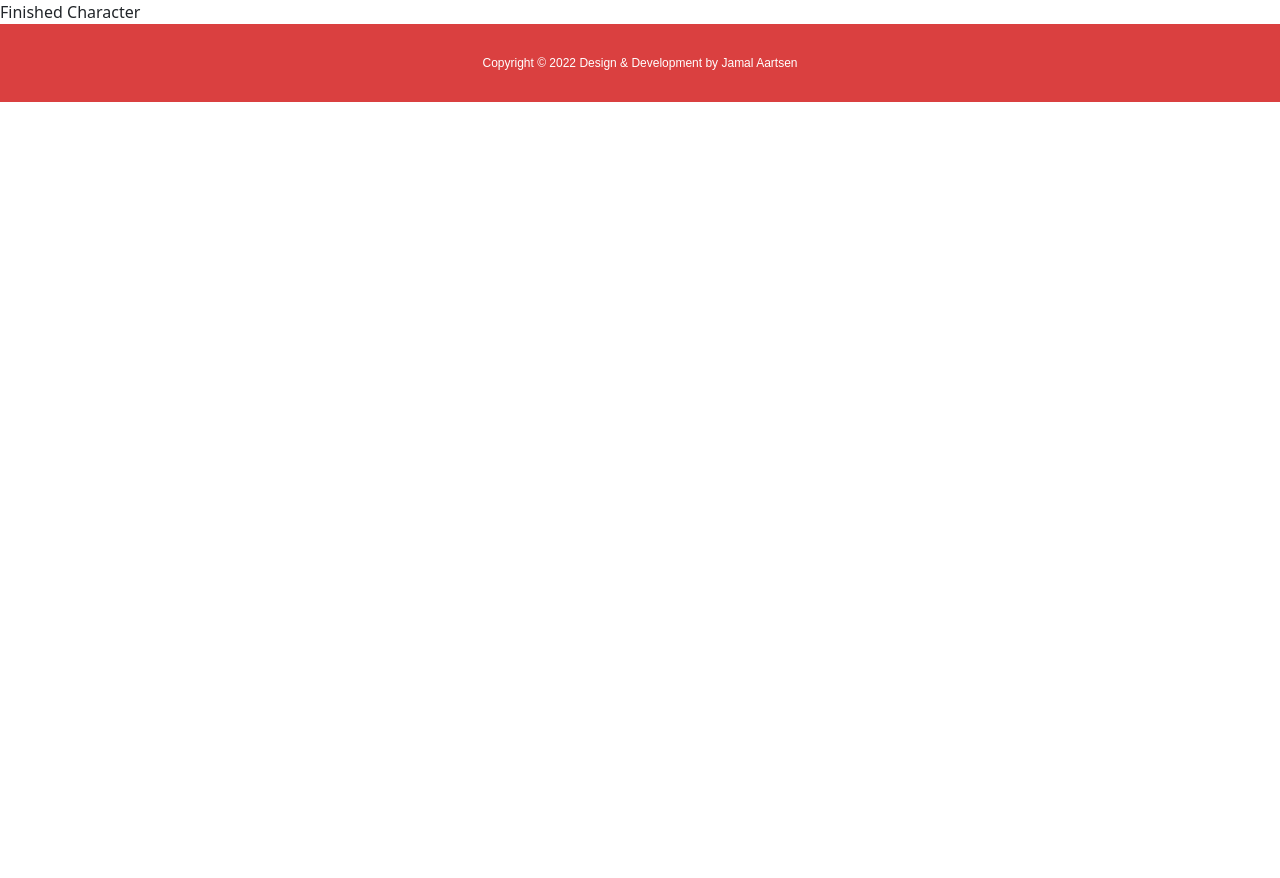
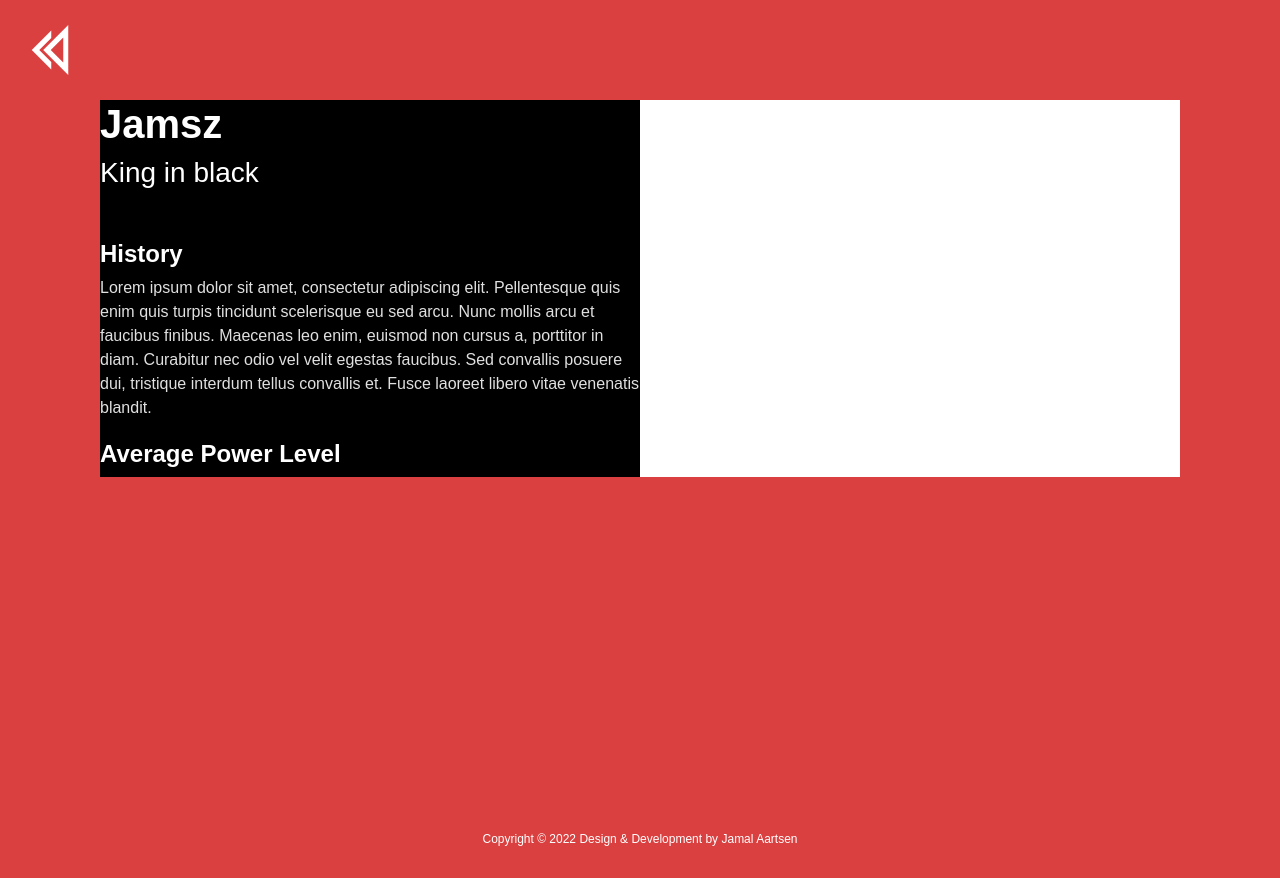
Before and after one commit to JamalAartsen/Herofy, a Next.js app: page /finished-character in a window 1280 px wide. Before the commit the page ends 800 px from the top, so only its background shows below. Built offline with nearby package versions, Linux system fonts and the light colour scheme.

Commit message:
Create part of finished character page

```diff
--- a/components/Utils/ArrowBack.js
+++ b/components/Utils/ArrowBack.js
@@ -1,11 +1,14 @@
 import Image from "next/image"
 import Styles from "../../styles/ArrowBack.module.css"
 import BackArrow from "../../public/images/BackArrow.svg"
+import Link from "next/link"
 
-export default function ArrowBack() {
+export default function ArrowBack(props) {
     return (
         <div className={Styles.arrowBackContainer}>
-            <Image height="50" width="50" src={BackArrow} alt="Back arrow" />
+            <Link href={props.link}>
+                <Image height="50" width="50" src={BackArrow} alt="Back arrow" />
+            </Link>
         </div>
     )
 }
--- /dev/null
+++ b/components/Utils/PowerLevel.js
@@ -0,0 +1,9 @@
+import Styles from "../../styles/PowerLevel.module.css"
+
+export default function PowerLevel(props) {
+    return (
+        <div>
+            <h4 className={Styles.title}>{props.title}</h4>
+        </div>
+    )
+}
--- a/pages/create-character.js
+++ b/pages/create-character.js
@@ -5,11 +5,12 @@ import ArrowBack from "../components/Utils/ArrowBack"
 import Ranger from "../components/Utils/ranger"
 import CharacterButton from "../components/Utils/CharacterButton"
 import Form from 'react-bootstrap/Form';
+import Link from "next/link"
 
 export default function CreateCharacter() {
     return (
         <div className={Styles.container}>
-            <ArrowBack />
+            <ArrowBack link="/" />
             <h1 className={Styles.title}>Create Character</h1>
             <div className={Styles.indsideContainer}>
                 <Container fluid>
@@ -33,7 +34,7 @@ export default function CreateCharacter() {
                     </Row>
                 </Container>
             </div>
-            <button className={Styles.generateBtn}>Generate</button>
+            <Link href="/finished-character"><button className={Styles.generateBtn}>Generate</button></Link>
         </div>
     )
 }
--- a/pages/finished-character.js
+++ b/pages/finished-character.js
@@ -1,9 +1,23 @@
 import Styles from "../styles/FinishedCharacter.module.css"
+import ArrowBack from "../components/Utils/ArrowBack"
+import PowerLevel from "../components/Utils/PowerLevel"
 
 export default function FinishedCharacter() {
     return (
-        <div>
-            Finished Character
+        <div className={Styles.container}>
+            <ArrowBack link="/" />
+            <div className={Styles.insideContainer}>
+                <div className={Styles.leftContainer}>
+                    <h1 className={Styles.name}>Jamsz</h1>
+                    <h3 className={Styles.alias}>King in black</h3>
+                    <h4 className={Styles.h4}>History</h4>
+                    <p className={Styles.history}>Lorem ipsum dolor sit amet, consectetur adipiscing elit. Pellentesque quis enim quis turpis tincidunt scelerisque eu sed arcu. Nunc mollis arcu et faucibus finibus. Maecenas leo enim, euismod non cursus a, porttitor in diam. Curabitur nec odio vel velit egestas faucibus. Sed convallis posuere dui, tristique interdum tellus convallis et. Fusce laoreet libero vitae venenatis blandit.</p>
+                    <PowerLevel title="Average Power Level" level="7"/>
+                </div>
+                <div className={Styles.rightContainer}>
+
+                </div>
+            </div>
         </div>
     )
 }
--- a/styles/ArrowBack.module.css
+++ b/styles/ArrowBack.module.css
@@ -4,4 +4,5 @@
     position: absolute;
     top: 25px;
     left: 25px;
+    cursor: pointer;
 }
--- a/styles/FinishedCharacter.module.css
+++ b/styles/FinishedCharacter.module.css
@@ -0,0 +1,45 @@
+.container {
+    background-color: #DA4040;
+    min-height: 100vh;
+    font-family: montserrat, sans-serif;
+    padding-top: 100px;
+    padding-bottom: 100px;
+}
+
+.insideContainer {
+    display: flex;
+    margin-left: 100px;
+    margin-right: 100px;
+}
+
+.leftContainer {
+    flex: 1;
+    background-color: #000;
+}
+
+.rightContainer {
+    flex: 1;
+    background-color: #fff;
+}
+
+.name {
+    color: #fff;
+    font-weight: bold;
+}
+
+.alias {
+    color: #fff;
+    font-weight: 400;
+    margin-bottom: 50px;
+}
+
+.h4 {
+    color: #fff;
+    font-weight: bold;
+}
+
+.history {
+    color: rgb(224, 224, 224);
+    font-weight: 300;
+    margin-bottom: 20px;
+}
--- /dev/null
+++ b/styles/PowerLevel.module.css
@@ -0,0 +1,4 @@
+.title {
+    color: #fff;
+    font-weight: bold;
+}
```
